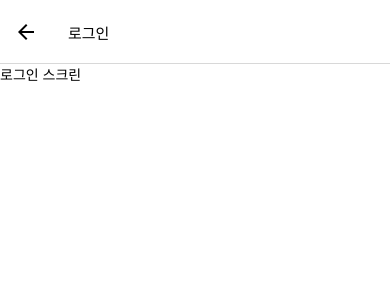
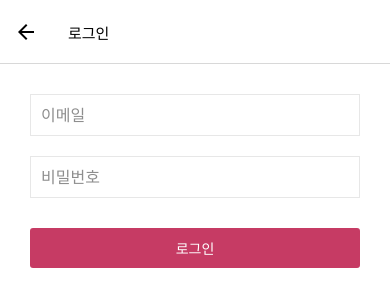
Before and after one commit to zx3923/AppStudy, a React Native app: screen /Login in a window 390 px wide. Shown: the top 306 px of the page. Built offline with nearby package versions, Linux system fonts and the light colour scheme.

Commit message:
유효성검사, useForm추가

```diff
--- /dev/null
+++ b/src/components/InputField.tsx
@@ -0,0 +1,83 @@
+import React, {useRef} from 'react';
+import {
+  Dimensions,
+  StyleSheet,
+  TextInput,
+  View,
+  TextInputProps,
+  Text,
+  Pressable,
+} from 'react-native';
+import {colors} from '../constants';
+
+interface InputFieldProps extends TextInputProps {
+  disabled?: boolean;
+  error?: string;
+  touched?: boolean;
+}
+
+const deviceHeight = Dimensions.get('screen').height;
+
+function InputField({
+  disabled = false,
+  error,
+  touched,
+  ...props
+}: InputFieldProps) {
+  const innerRef = useRef<TextInput | null>(null);
+
+  const handlePressInput = () => {
+    innerRef.current?.focus();
+  }; // input 클릭범위 포커스
+
+  return (
+    <Pressable onPress={handlePressInput}>
+      <View
+        style={[
+          styles.container,
+          disabled && styles.disabled,
+          touched && Boolean(error) && styles.inputError,
+        ]}>
+        <TextInput
+          ref={innerRef}
+          editable={!disabled}
+          placeholderTextColor={colors.GRAY_500}
+          style={[styles.input, disabled && styles.disabled]}
+          autoCapitalize="none" // 처음 대문자 제거
+          spellCheck={false}
+          autoCorrect={false}
+          {...props}
+        />
+        {touched && Boolean(error) && <Text style={styles.error}>{error}</Text>}
+      </View>
+    </Pressable>
+  );
+}
+
+const styles = StyleSheet.create({
+  container: {
+    borderWidth: 1,
+    borderColor: colors.GRAY_200,
+    padding: deviceHeight > 700 ? 15 : 10,
+  },
+  input: {
+    fontSize: 16,
+    color: 'black',
+    padding: 0,
+  },
+  disabled: {
+    backgroundColor: colors.GRAY_200,
+    color: colors.GRAY_700,
+  },
+  inputError: {
+    borderWidth: 1,
+    borderColor: colors.RED_300,
+  },
+  error: {
+    color: colors.RED_500,
+    fontSize: 12,
+    paddingTop: 5,
+  },
+});
+
+export default InputField;
--- a/src/constants/colors.ts
+++ b/src/constants/colors.ts
@@ -1,6 +1,11 @@
 const colors = {
+  PINK_500: '#BF5C79',
   PINK_700: '#C63B64',
-  PINK_500: '#BF5C79',
+  RED_300: '#FFB4B4',
+  RED_500: '#FF5F5F',
+  GRAY_200: "#E7E7E7",
+  GRAY_500: "#8E8E8E",
+  GRAY_700: "#575757"
 }
 
 export { colors };
--- /dev/null
+++ b/src/hooks/useForm.ts
@@ -0,0 +1,44 @@
+import { useEffect, useState } from "react";
+
+interface UseFormProps<T> {
+  initialValue: T;
+  validate: (values: T) => Record<keyof T, string>
+  ;
+}
+
+function useForm<T>({ initialValue, validate }: UseFormProps<T>) {
+  const [values, setValues] = useState(initialValue);
+  const [touched, setTouched] = useState<Record<string, boolean>>({});
+  const [errors, setErrors] = useState<Record<string, string>>({});
+
+  const handleChangeText = (name: keyof T, text: string) => {
+    setValues({
+      ...values,
+      [name]: text,
+    });
+  };
+
+  const handleBlur = (name: keyof T) => {
+    setTouched({
+      ...touched,
+      [name]: true,
+    });
+  };
+
+  const getTextInputProps = (name: keyof T) => {
+    const value = values[name]
+    const onChangeText = (text: string) => handleChangeText(name, text);
+    const onBlur = () => handleBlur(name);
+
+    return { value, onChangeText, onBlur }
+  };
+
+  useEffect(() => {
+    const newErrors = validate(values);
+    setErrors(newErrors);
+  },[validate,values])
+
+  return { values, errors, touched, getTextInputProps}
+}
+
+export default useForm
--- a/src/screens/auth/LoginScreen.tsx
+++ b/src/screens/auth/LoginScreen.tsx
@@ -1,14 +1,57 @@
-import React from 'react';
-import {Button, StyleSheet, Text, View} from 'react-native';
+import React, {useState} from 'react';
+import {SafeAreaView, StyleSheet, Text, TextInput, View} from 'react-native';
+import InputField from '../../components/InputField';
+import CustomButton from '../../components/CustomButton';
+import useForm from '../../hooks/useForm';
+import {validateLogin} from '../../utils';
 
 function LoginScreen() {
+  const login = useForm({
+    initialValue: {email: '', password: ''},
+    validate: validateLogin,
+  });
+
+  const handleSubmit = () => {
+    console.log('values', login.values);
+  };
+
   return (
-    <View>
-      <Text>로그인 스크린</Text>
-    </View>
+    <SafeAreaView style={styles.container}>
+      <View style={styles.inputContainer}>
+        <InputField
+          placeholder="이메일"
+          error={login.errors.email}
+          touched={login.touched.email}
+          inputMode="email"
+          {...login.getTextInputProps('email')}
+        />
+        <InputField
+          placeholder="비밀번호"
+          error={login.errors.password}
+          touched={login.touched.password}
+          {...login.getTextInputProps('password')}
+          secureTextEntry
+        />
+      </View>
+      <CustomButton
+        label="로그인"
+        variant="filled"
+        size="large"
+        onPress={handleSubmit}
+      />
+    </SafeAreaView>
   );
 }
 
-const styles = StyleSheet.create({});
+const styles = StyleSheet.create({
+  container: {
+    flex: 1,
+    margin: 30,
+  },
+  inputContainer: {
+    gap: 20,
+    marginBottom: 30,
+  },
+});
 
 export default LoginScreen;
--- /dev/null
+++ b/src/utils/index.ts
@@ -0,0 +1 @@
+export * from './validate';
--- /dev/null
+++ b/src/utils/validate.ts
@@ -0,0 +1,22 @@
+type UserInfomation = {
+  email: string;
+  password: string;
+};
+
+function validateLogin(values: UserInfomation) {
+  const errors = {
+    email: '',
+    password: '',
+  };
+
+  if (!/^[^\s@]+@[^\s@]+\.[^\s@]+$/.test(values.email)) {
+    errors.email = '올바른 이메일 형식이 아닙니다.';
+  }
+  if (!(values.password.length >= 8 && values.password.length < 20)) {
+    errors.password = '비밀번호는 8~20자 사이로 입력해주세요.';
+  }
+
+  return errors;
+}
+
+export { validateLogin };
```
